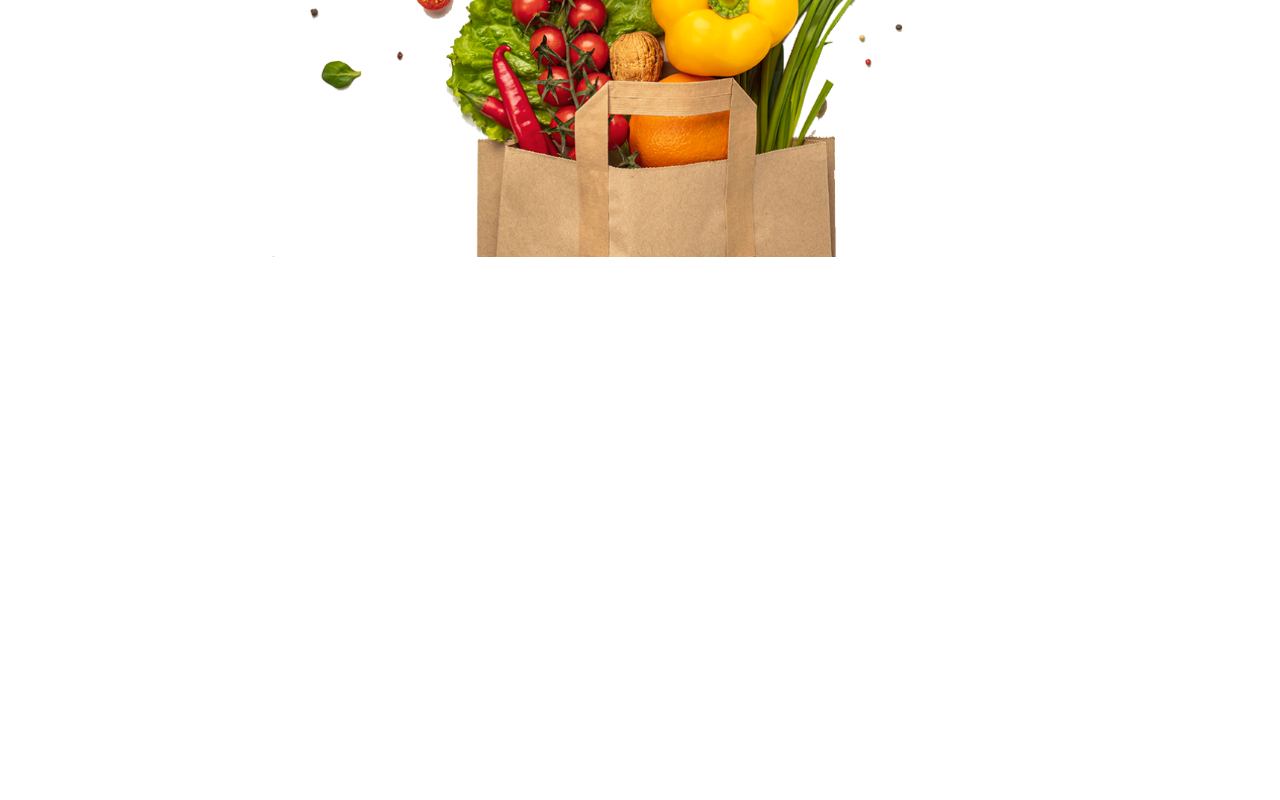
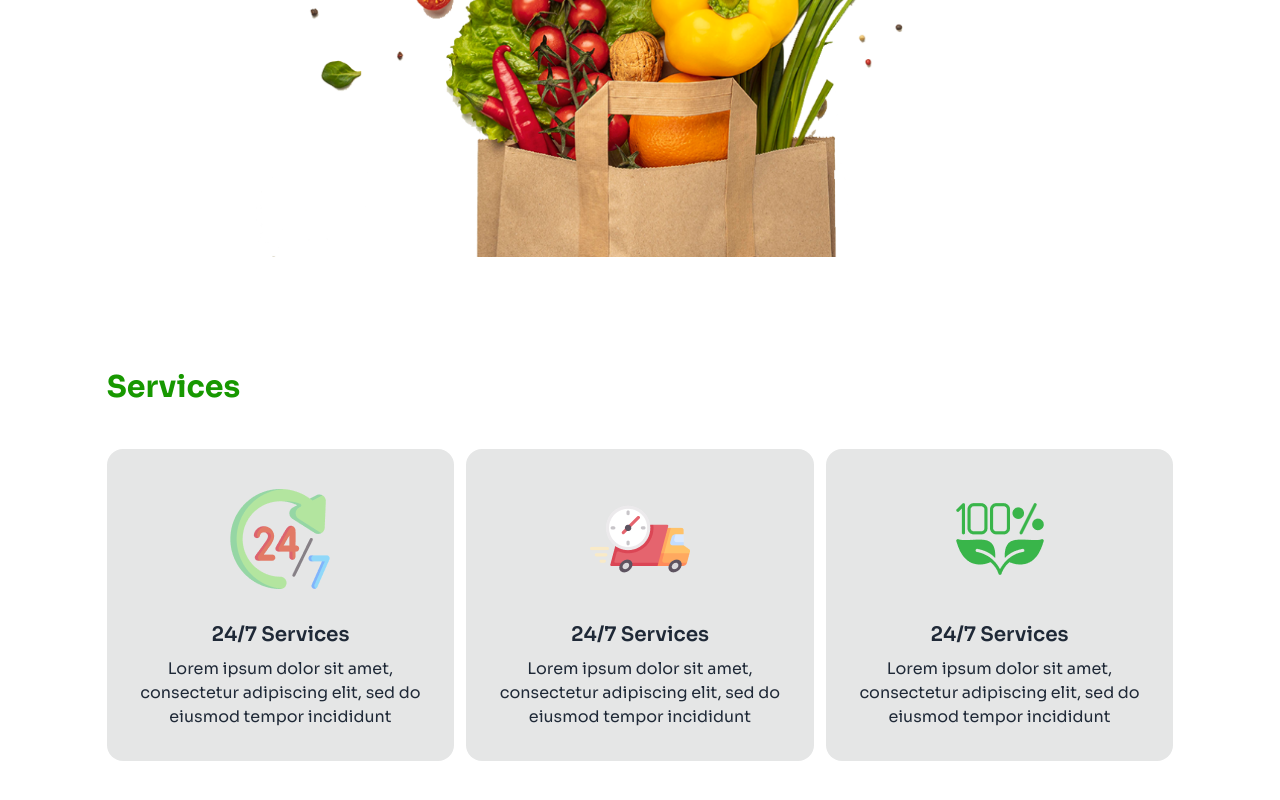
Before and after one commit to sharmin-khan/assignment-3, a plain HTML site: page index.html in a window 1280 px wide. Shown: the part 748-1548 px from the top of the page. Before the commit the page ends 1021 px from the top, so only its background shows below. Drawn offline with nearby package versions, Linux system fonts and the light colour scheme.

Commit message:
complete services section

```diff
--- a/index.html
+++ b/index.html
@@ -39,7 +39,7 @@
 
 <body class="sora-font">
     <!-- header section -->
-    <header class="w-11/12 mx-auto">
+    <header class="w-10/12 mx-auto">
         <!-- navber -->
         <div class="navbar bg-base-100">
             <div class="navbar-start">
@@ -94,7 +94,47 @@
         </div>
     </header>
     <!-- main section -->
-    <main></main>
+    <main class="w-10/12 mx-auto">
+        <!-- Services section -->
+        <section class="my-10 lg:my-24">
+            <h1 class="text-xl lg:text-3xl font-bold text-[#179800] lg:mb-11 mb-6">Services</h1>
+            <!-- cards -->
+            <div class="flex flex-col gap-3 lg:justify-between lg:flex-row">
+                <!-- card 1 -->
+                <div class="card bg-base-300 lg:w-96 w-80">
+                    <figure class="px-10 pt-10">
+                        <img src="images/service.png" alt="service" />
+                    </figure>
+                    <div class="card-body items-center text-center">
+                        <h2 class="card-title">24/7 Services </h2>
+                        <p>Lorem ipsum dolor sit amet, consectetur adipiscing elit, sed do eiusmod tempor incididunt</p>
+                    </div>
+                </div>
+                <!-- card 2 -->
+                <div class="card bg-base-300 lg:w-96 w-80">
+                    <figure class="px-10 pt-10">
+                        <img src="images/delivery.png" alt="delivery" />
+                    </figure>
+                    <div class="card-body items-center text-center">
+                        <h2 class="card-title">24/7 Services </h2>
+                        <p>Lorem ipsum dolor sit amet, consectetur adipiscing elit, sed do eiusmod tempor incididunt</p>
+                    </div>
+                </div>
+                <!-- card 3 -->
+                <div class="card bg-base-300 lg:w-96 w-80">
+                    <figure class="px-10 pt-10">
+                        <img src="images/healthy.png" alt="healthy" />
+                    </figure>
+                    <div class="card-body items-center text-center">
+                        <h2 class="card-title">24/7 Services </h2>
+                        <p>Lorem ipsum dolor sit amet, consectetur adipiscing elit, sed do eiusmod tempor incididunt</p>
+                    </div>
+                </div>
+            </div>
+
+        </section>
+
+    </main>
     <!-- footer section -->
     <footer></footer>
 
```
